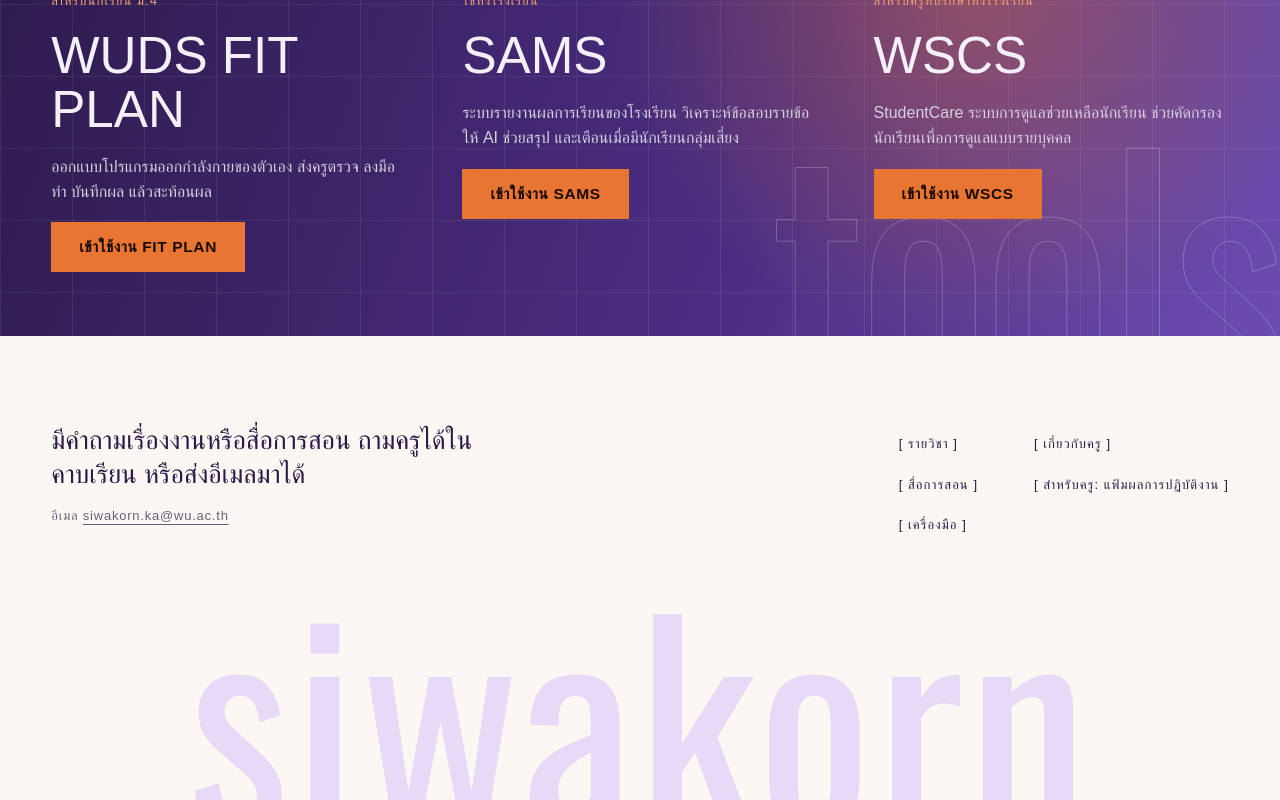
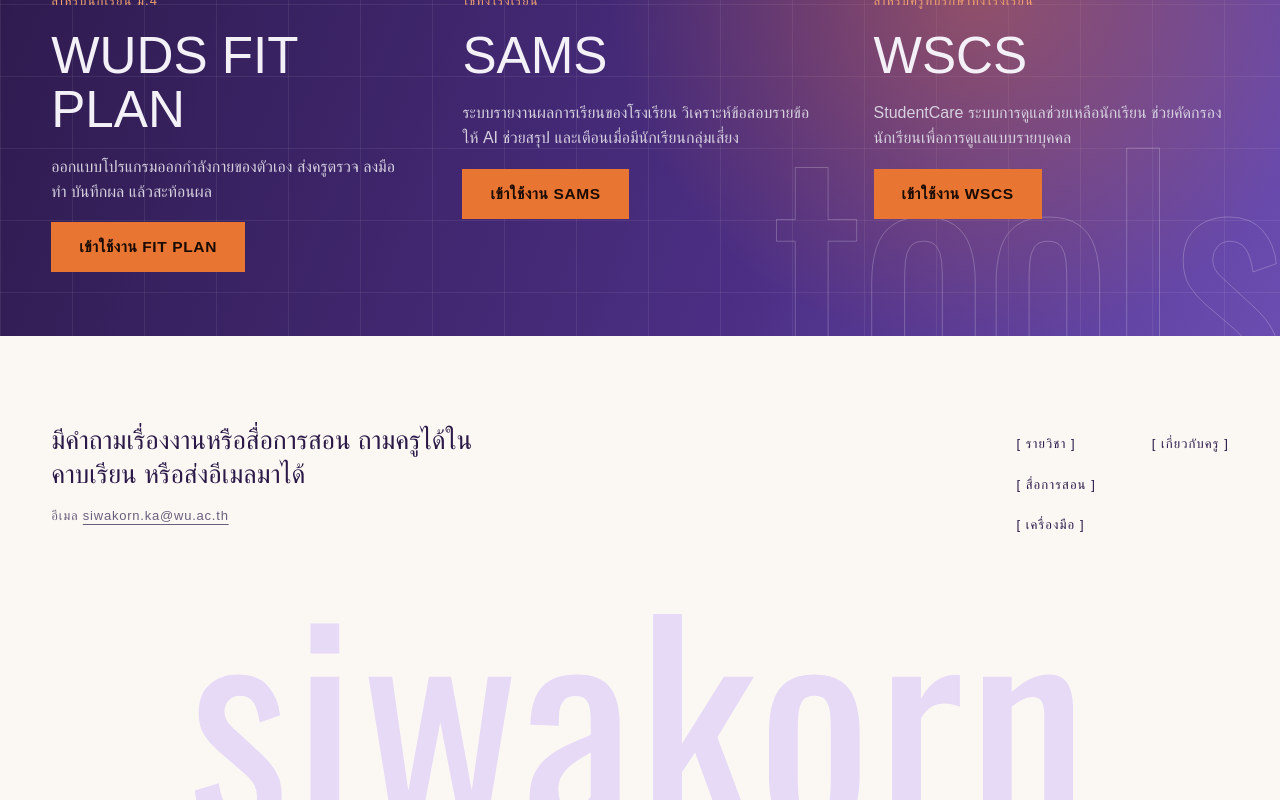
Before and after one commit to SWKtay/kru-siwakorn, a Next.js app: page / in a window 1280 px wide. Shown: the part 2521-3321 px from the top of the page. Built offline with nearby package versions, Linux system fonts and the light colour scheme; a web font is replaced by a local one.

Commit message:
Remove private portfolio link from public footer
Co-Authored-By: Claude Opus 5.5 <noreply@anthropic.com>
Claude-Session: https://claude.ai/code/session_01Hqs9YhCGL723DurTAv5tYM

```diff
--- a/src/app/page.tsx
+++ b/src/app/page.tsx
@@ -1,7 +1,7 @@
 import Link from "next/link";
 import ThemeToggle from "@/components/ThemeToggle";
 import { Dots } from "@/components/Chrome";
-import { EMAIL, PORTFOLIO_URL, QUOTE, homeCourses, media, pageImg, tools } from "@/data/site";
+import { EMAIL, QUOTE, homeCourses, media, pageImg, tools } from "@/data/site";
 
 const tape1 = ["สุขศึกษา", "พลศึกษา", "WEIGHT TRAINING", "ว่ายน้ำ", "ฟุตซอล", "วิเคราะห์กีฬา"];
 const tape2 = ["LEARN BY DOING", "เรียนด้วยการลงมือทำ", "SAFE CLASSROOM", "ชั้นเรียนปลอดภัย"];
@@ -120,7 +120,6 @@ export default function Home() {
             </div>
             <div style={{ display: "flex", flexDirection: "column" }}>
               <Link href="/about" className="link">[ เกี่ยวกับครู ]</Link>
-              <a href={PORTFOLIO_URL} className="link" target="_blank" rel="noopener noreferrer">[ สำหรับครู: แฟ้มผลการปฏิบัติงาน ]</a>
             </div>
           </nav>
         </div>
--- a/src/data/site.ts
+++ b/src/data/site.ts
@@ -41,7 +41,6 @@ export const tools = [
 ];
 
 export const EMAIL = "siwakorn.ka@wu.ac.th";
-export const PORTFOLIO_URL = "https://claude.ai/artifact/4HtwdJQxpVyZDgzLBLSbUi";
 export const QUOTE = ["“ไม่ใช่แค่สอนให้เล่นกีฬาเป็น แต่สอนให้รู้จักวินัย ", "ความรับผิดชอบ การทำงานเป็นทีม ", "และการก้าวข้ามขีดจำกัดของตัวเอง”"];
 
 export const homeCourses = [
```
